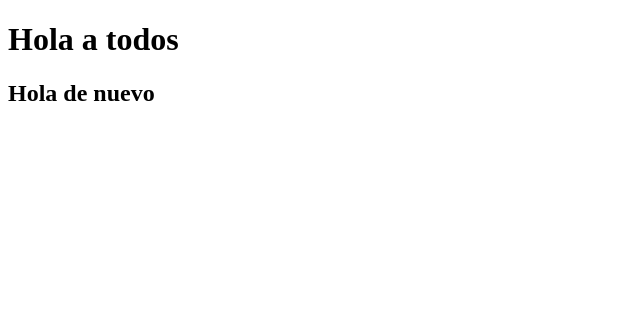
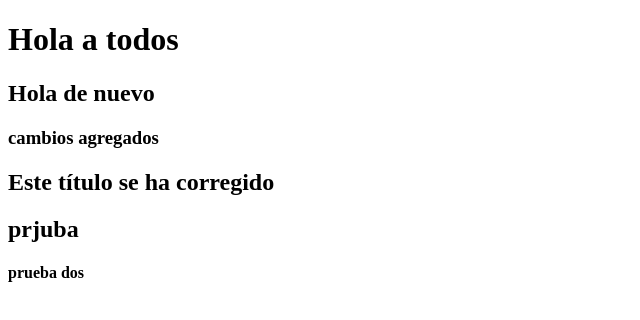
Before and after one commit to Odaimis/Carpeta.prueba, a plain HTML site: page index.html in a window 1280 px wide. Shown: the whole page, without its empty margins (0-640 px from the left). Drawn offline with Linux system fonts and the light colour scheme.

Commit message:
cambios en body

```diff
--- a/index.html
+++ b/index.html
@@ -11,6 +11,11 @@
         <h1>Hola a todos
         </h1>
         <h2>Hola de nuevo</h2>
+        <h3>cambios agregados</h3>
     </div>
+    <h2>Este título se ha corregido</h2>
+    <h2>prjuba</h2>
+    <h4>prueba dos
+    </h4>
 </body>
 </html>
```
